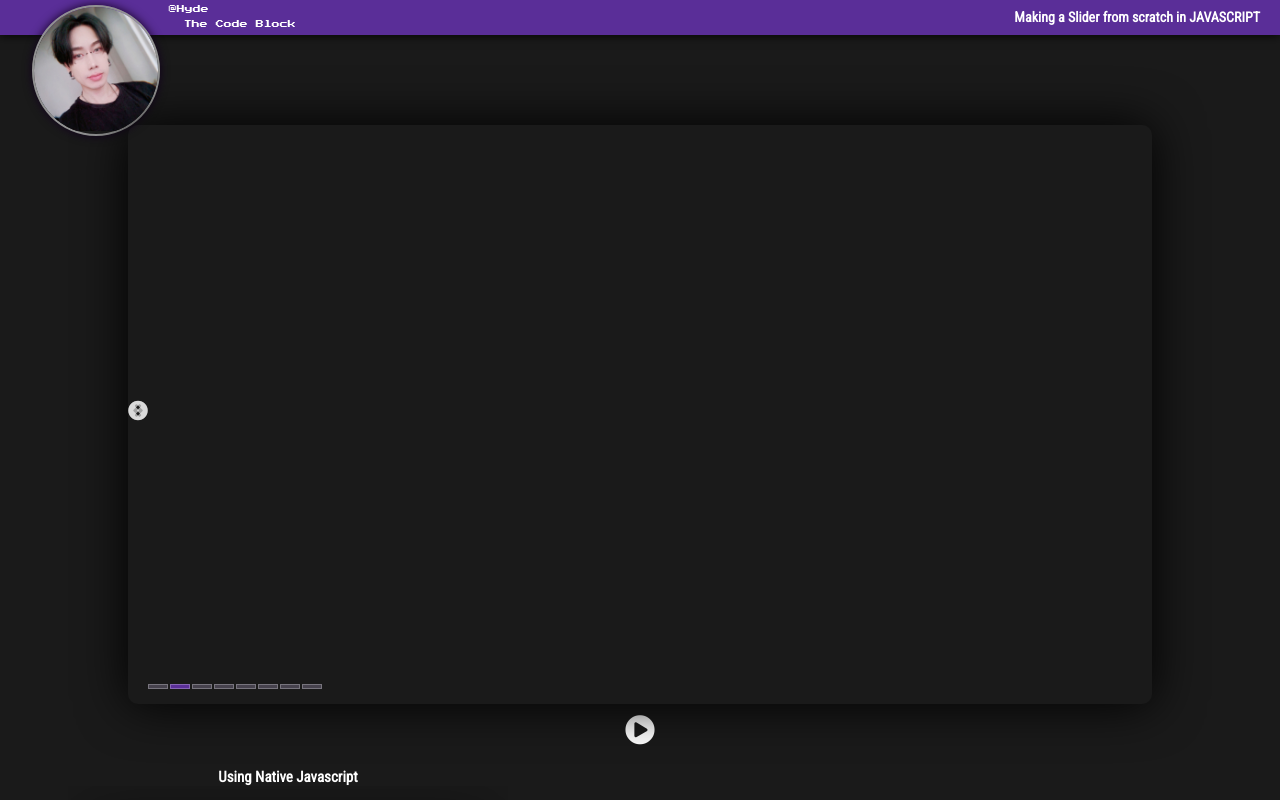
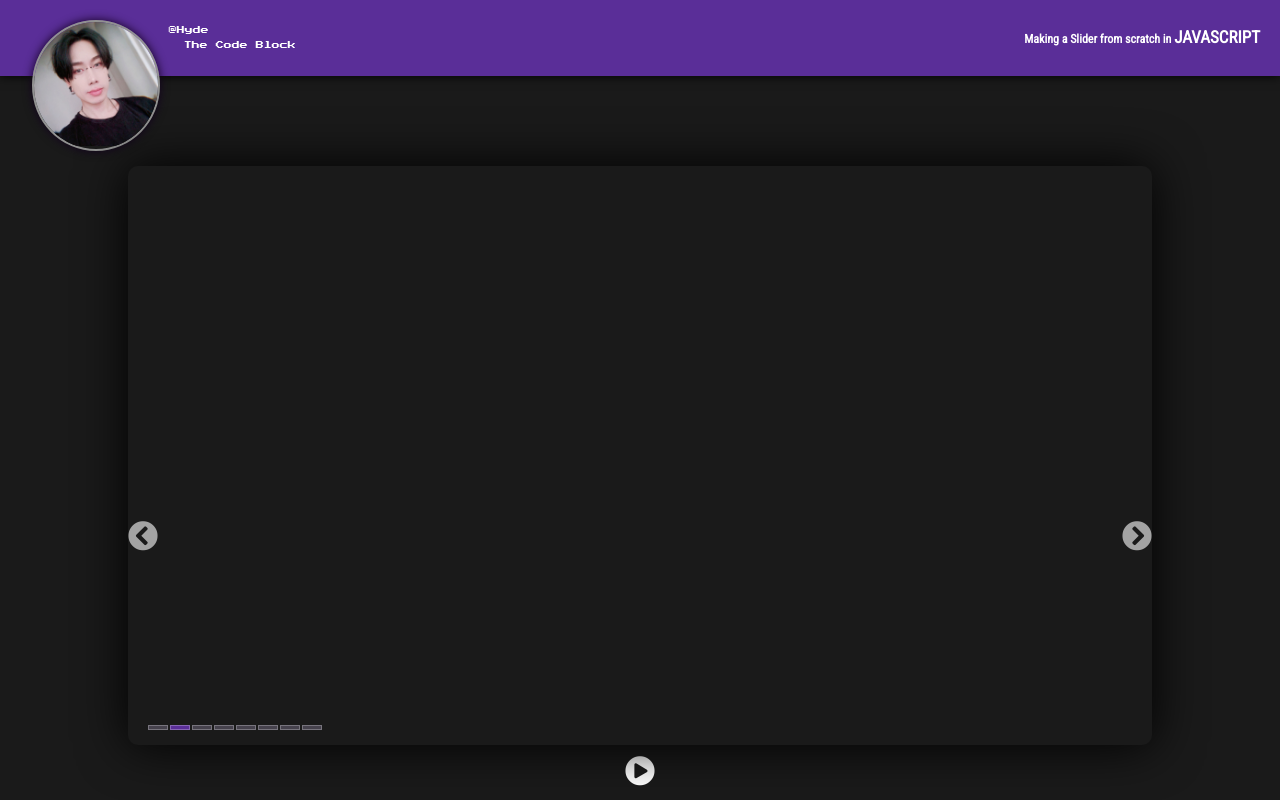
Before and after one commit to The-Code-Block/Slider, a plain HTML site: page index.html in a window 1280 px wide. Shown: the top 800 px of the page. Drawn offline with nearby package versions, Linux system fonts and the light colour scheme; a web font is replaced by a local one.

Commit message:
CSS tweaks

```diff
--- a/css/style.css
+++ b/css/style.css
@@ -79,9 +79,13 @@ h1{
 
     color: #fff;
     text-align: center;
-    font-size: 1.4rem;
+    font-size: 1.2rem;
     animation: moveInRight 4s ease-out;
 
+}
+
+h1 span{
+    font-size: 1.7rem;
 }
 
 /*Animations for header*/
@@ -314,9 +318,16 @@ article img{
 
 @media only screen and (min-width: 1025px){
 
+    header .header-container{
+
+        padding: 20px;
+
+
+    }
 
     .profile-picture{
         width: 10%;
+        top: 20px;
     }
 
     .team{
@@ -331,15 +342,19 @@ article img{
         width: 80%;
     }
 
-    .prev-button, .next-button{
+    .prev-button{
 
-       top: 50%;
-       left: 10%;
+        top: 65%;
+        left: 10%;
+        font-size: 3rem;
 
     }
 
     .next-button{
-        right: 0;
+
+        font-size: 3rem;
+        top: 65%;
+        right: 10%;
     }
 
     .prev-button:hover, .next-button:hover{
--- a/index.html
+++ b/index.html
@@ -33,7 +33,7 @@
             <div class="team"><p>@Hyde </br> <span>The Code Block</span></p></div>
 
             <div>
-                <h1> Making a Slider from scratch in JAVASCRIPT </h1>
+                <h1> Making a Slider from scratch in <span>JAVASCRIPT</span> </h1>
             </div>
 
         </div>
```
